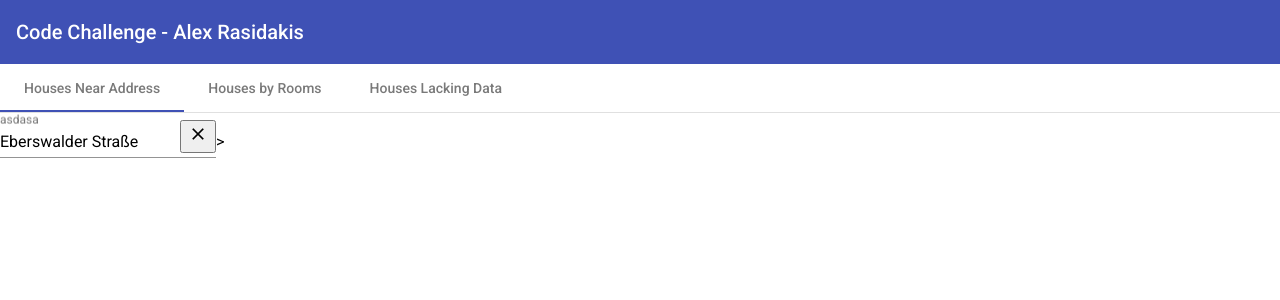
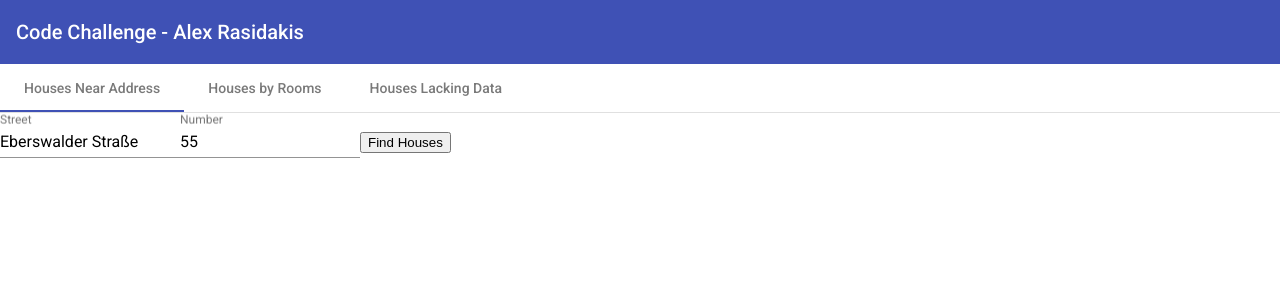
Before and after one commit to alexRasi/coding-challenge, an Angular app: page / in a window 1280 px wide. Shown: the top 300 px of the page. Built offline with nearby package versions, Linux system fonts and the light colour scheme; no server answers.

Commit message:
Add searchbar in Houses Near Address tab

```diff
--- a/src/app/modules/ui/components/content-pages/houses-near-address-page/houses-near-address-page.component.html
+++ b/src/app/modules/ui/components/content-pages/houses-near-address-page/houses-near-address-page.component.html
@@ -1 +1,8 @@
-<app-search-bar></app-search-bar>>
+<mat-form-field>
+    <input matInput placeholder="Street"  [(ngModel)]="inputStreet">
+</mat-form-field>
+<mat-form-field >
+  <input matInput placeholder="Number"  [(ngModel)]="inputNumber">
+</mat-form-field>
+
+<button (click)="findAndSortHousesNearAddress()" mat-raised-button color="primary">Find Houses</button>
--- a/src/app/modules/ui/components/content-pages/houses-near-address-page/houses-near-address-page.component.ts
+++ b/src/app/modules/ui/components/content-pages/houses-near-address-page/houses-near-address-page.component.ts
@@ -6,10 +6,16 @@ import { Component, OnInit } from '@angular/core';
   styleUrls: ['./houses-near-address-page.component.css']
 })
 export class HousesNearAddressPageComponent implements OnInit {
+  inputStreet = 'Eberswalder Straße';
+  inputNumber = 55;
 
   constructor() { }
 
   ngOnInit() {
   }
 
+  findAndSortHousesNearAddress() {
+
+  }
+
 }
```
